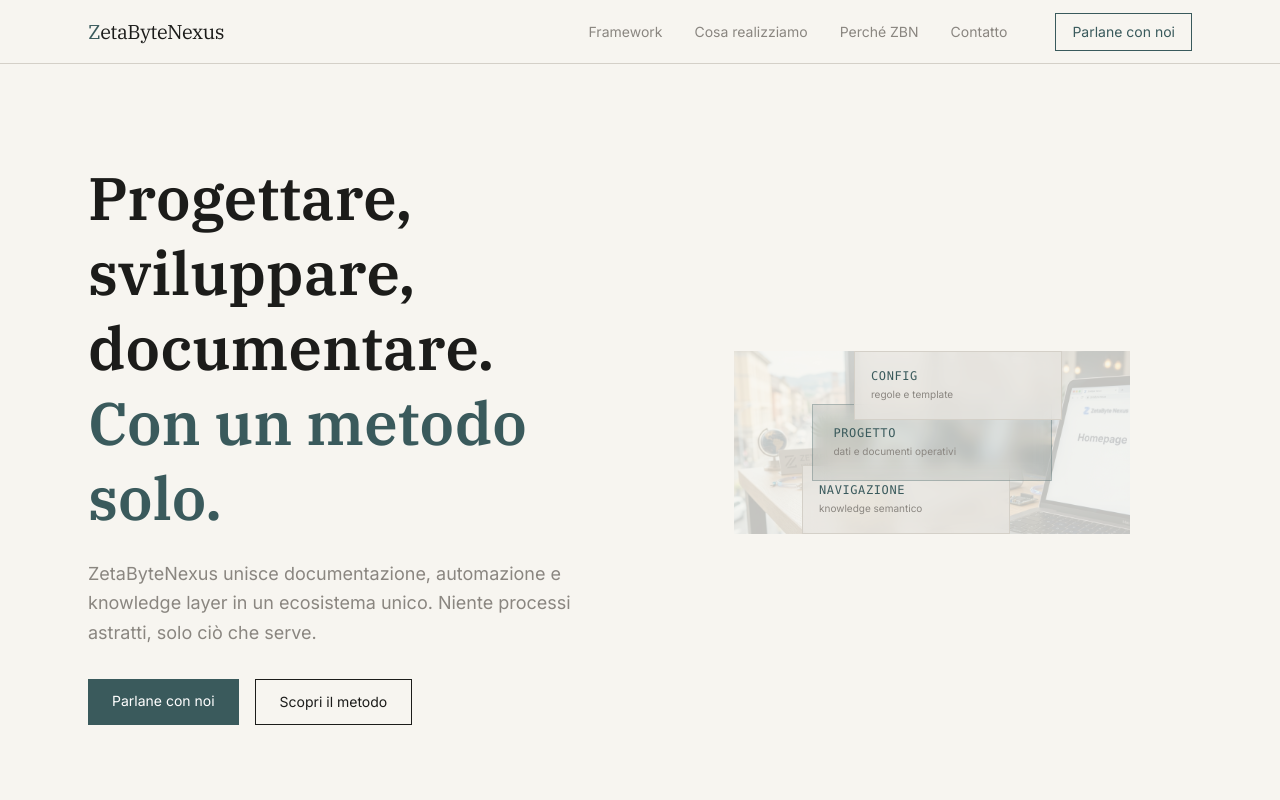
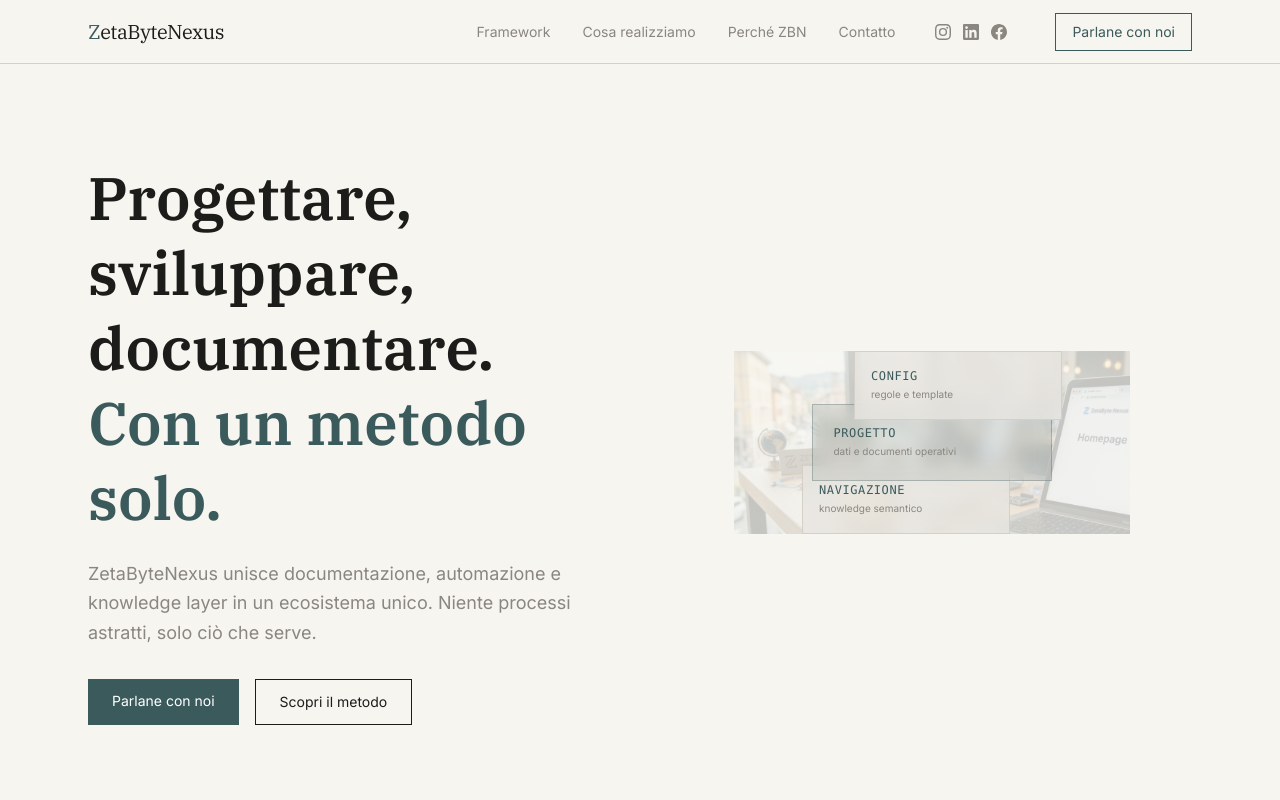
Before and after one commit to StefanoBonfanti66/zetabytenexus-website, a React (Vite) app in the folder app/: page / in a window 1280 px wide. Shown: the top 800 px of the page. Built offline with nearby package versions, Linux system fonts and the light colour scheme.

Commit message:
feat: icone social Instagram, LinkedIn, Facebook in Header e Footer

```diff
--- a/app/src/components/Footer.tsx
+++ b/app/src/components/Footer.tsx
@@ -1,9 +1,38 @@
+const SOCIAL_LINKS = [
+  {
+    label: 'Instagram',
+    href: 'https://www.instagram.com/zetabytenexus/',
+    path: 'M12 2.163c3.204 0 3.584.012 4.85.07 3.252.148 4.771 1.691 4.919 4.919.058 1.265.069 1.645.069 4.849 0 3.205-.012 3.584-.069 4.849-.149 3.225-1.664 4.771-4.919 4.919-1.266.058-1.644.07-4.85.07-3.204 0-3.584-.012-4.849-.07-3.26-.149-4.771-1.699-4.919-4.92-.058-1.265-.07-1.644-.07-4.849 0-3.204.013-3.583.07-4.849.149-3.227 1.664-4.771 4.919-4.919 1.266-.057 1.645-.069 4.849-.069zM12 0C8.741 0 8.333.014 7.053.072 2.695.272.273 2.69.073 7.052.014 8.333 0 8.741 0 12c0 3.259.014 3.668.072 4.948.2 4.358 2.618 6.78 6.98 6.98C8.333 23.986 8.741 24 12 24c3.259 0 3.668-.014 4.948-.072 4.354-.2 6.782-2.618 6.979-6.98.059-1.28.073-1.689.073-4.948 0-3.259-.014-3.667-.072-4.947-.196-4.354-2.617-6.78-6.979-6.98C15.668.014 15.259 0 12 0zm0 5.838a6.162 6.162 0 100 12.324 6.162 6.162 0 000-12.324zM12 16a4 4 0 110-8 4 4 0 010 8zm6.406-11.845a1.44 1.44 0 100 2.881 1.44 1.44 0 000-2.881z'
+  },
+  {
+    label: 'LinkedIn',
+    href: 'https://www.linkedin.com/company/zetabytenexus/',
+    path: 'M20.447 20.452h-3.554v-5.569c0-1.328-.027-3.037-1.852-3.037-1.853 0-2.136 1.445-2.136 2.939v5.667H9.351V9h3.414v1.561h.046c.477-.9 1.637-1.85 3.37-1.85 3.601 0 4.267 2.37 4.267 5.455v6.286zM5.337 7.433a2.062 2.062 0 01-2.063-2.065 2.064 2.064 0 112.063 2.065zm1.782 13.019H3.555V9h3.564v11.452zM22.225 0H1.771C.792 0 0 .774 0 1.729v20.542C0 23.227.792 24 1.771 24h20.451C23.2 24 24 23.227 24 22.271V1.729C24 .774 23.2 0 22.222 0h.003z'
+  },
+  {
+    label: 'Facebook',
+    href: 'https://www.facebook.com/profile.php?id=61591846348291',
+    path: 'M24 12.073c0-6.627-5.373-12-12-12s-12 5.373-12 12c0 5.99 4.388 10.954 10.125 11.854v-8.385H7.078v-3.47h3.047V9.43c0-3.007 1.792-4.669 4.533-4.669 1.312 0 2.686.235 2.686.235v2.953H15.83c-1.491 0-1.956.925-1.956 1.874v2.25h3.328l-.532 3.47h-2.796v8.385C19.612 23.027 24 18.062 24 12.073z'
+  }
+]
+
 function Footer() {
   return (
     <footer className="bg-text text-text-inverse py-12">
       <div className="mx-auto max-w-6xl w-full px-6">
         <div className="flex flex-col md:flex-row items-center justify-between gap-4">
           <p className="font-display text-base">ZetaByteNexus</p>
+          <div className="flex items-center gap-5">
+            {SOCIAL_LINKS.map(social => (
+              <a key={social.label} href={social.href} target="_blank" rel="noopener noreferrer"
+                 aria-label={social.label}
+                 className="text-text-inverse/50 hover:text-text-inverse transition-colors duration-200">
+                <svg viewBox="0 0 24 24" className="w-5 h-5" fill="currentColor">
+                  <path d={social.path} />
+                </svg>
+              </a>
+            ))}
+          </div>
           <p className="text-sm text-text-inverse/60">
             <a href="mailto:info@zetabytenexus.it"
                className="text-text-inverse/60 hover:text-text-inverse no-underline transition-colors duration-200">
--- a/app/src/components/Header.tsx
+++ b/app/src/components/Header.tsx
@@ -51,6 +51,29 @@
               {item.label}
             </a>
           ))}
+          <div className="flex items-center gap-3 ml-2">
+            <a href="https://www.instagram.com/zetabytenexus/" target="_blank" rel="noopener noreferrer"
+               aria-label="Instagram"
+               className="text-muted hover:text-accent transition-colors duration-200">
+              <svg viewBox="0 0 24 24" className="w-4 h-4" fill="currentColor">
+                <path d="M12 2.163c3.204 0 3.584.012 4.85.07 3.252.148 4.771 1.691 4.919 4.919.058 1.265.069 1.645.069 4.849 0 3.205-.012 3.584-.069 4.849-.149 3.225-1.664 4.771-4.919 4.919-1.266.058-1.644.07-4.85.07-3.204 0-3.584-.012-4.849-.07-3.26-.149-4.771-1.699-4.919-4.92-.058-1.265-.07-1.644-.07-4.849 0-3.204.013-3.583.07-4.849.149-3.227 1.664-4.771 4.919-4.919 1.266-.057 1.645-.069 4.849-.069zM12 0C8.741 0 8.333.014 7.053.072 2.695.272.273 2.69.073 7.052.014 8.333 0 8.741 0 12c0 3.259.014 3.668.072 4.948.2 4.358 2.618 6.78 6.98 6.98C8.333 23.986 8.741 24 12 24c3.259 0 3.668-.014 4.948-.072 4.354-.2 6.782-2.618 6.979-6.98.059-1.28.073-1.689.073-4.948 0-3.259-.014-3.667-.072-4.947-.196-4.354-2.617-6.78-6.979-6.98C15.668.014 15.259 0 12 0zm0 5.838a6.162 6.162 0 100 12.324 6.162 6.162 0 000-12.324zM12 16a4 4 0 110-8 4 4 0 010 8zm6.406-11.845a1.44 1.44 0 100 2.881 1.44 1.44 0 000-2.881z"/>
+              </svg>
+            </a>
+            <a href="https://www.linkedin.com/company/zetabytenexus/" target="_blank" rel="noopener noreferrer"
+               aria-label="LinkedIn"
+               className="text-muted hover:text-accent transition-colors duration-200">
+              <svg viewBox="0 0 24 24" className="w-4 h-4" fill="currentColor">
+                <path d="M20.447 20.452h-3.554v-5.569c0-1.328-.027-3.037-1.852-3.037-1.853 0-2.136 1.445-2.136 2.939v5.667H9.351V9h3.414v1.561h.046c.477-.9 1.637-1.85 3.37-1.85 3.601 0 4.267 2.37 4.267 5.455v6.286zM5.337 7.433a2.062 2.062 0 01-2.063-2.065 2.064 2.064 0 112.063 2.065zm1.782 13.019H3.555V9h3.564v11.452zM22.225 0H1.771C.792 0 0 .774 0 1.729v20.542C0 23.227.792 24 1.771 24h20.451C23.2 24 24 23.227 24 22.271V1.729C24 .774 23.2 0 22.222 0h.003z"/>
+              </svg>
+            </a>
+            <a href="https://www.facebook.com/profile.php?id=61591846348291" target="_blank" rel="noopener noreferrer"
+               aria-label="Facebook"
+               className="text-muted hover:text-accent transition-colors duration-200">
+              <svg viewBox="0 0 24 24" className="w-4 h-4" fill="currentColor">
+                <path d="M24 12.073c0-6.627-5.373-12-12-12s-12 5.373-12 12c0 5.99 4.388 10.954 10.125 11.854v-8.385H7.078v-3.47h3.047V9.43c0-3.007 1.792-4.669 4.533-4.669 1.312 0 2.686.235 2.686.235v2.953H15.83c-1.491 0-1.956.925-1.956 1.874v2.25h3.328l-.532 3.47h-2.796v8.385C19.612 23.027 24 18.062 24 12.073z"/>
+              </svg>
+            </a>
+          </div>
           <a href="#contact"
              className="ml-4 px-4 py-2 text-sm border border-accent text-accent hover:bg-accent hover:text-white no-underline transition-colors duration-200">
             Parlane con noi
```
